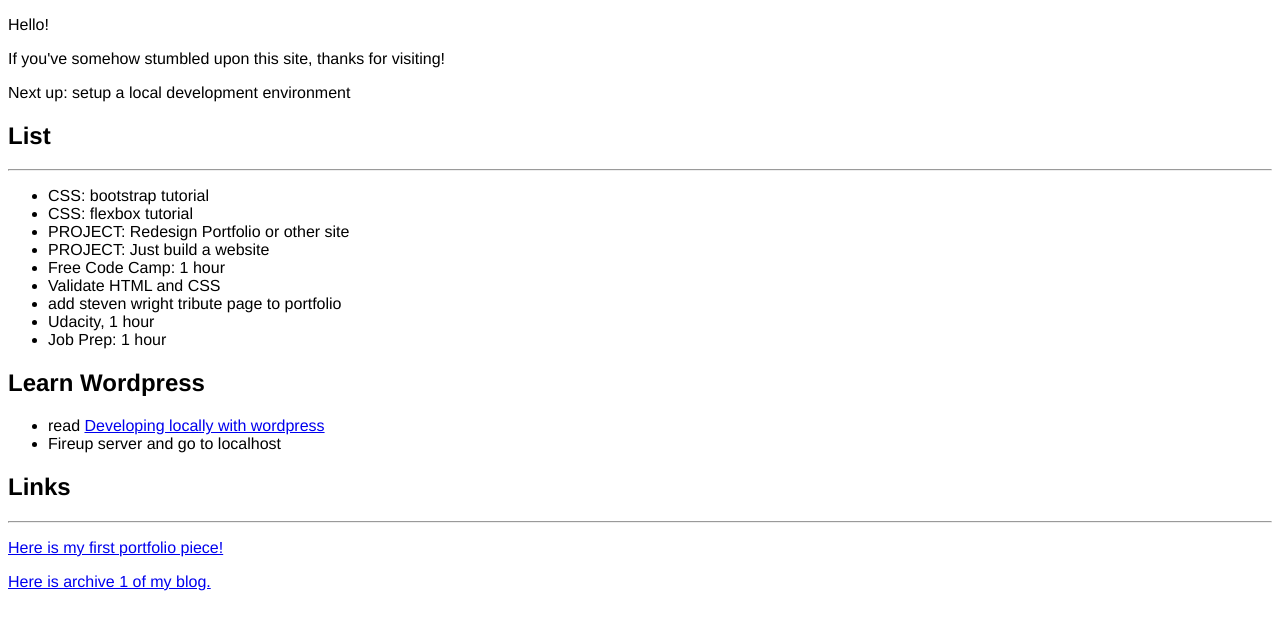
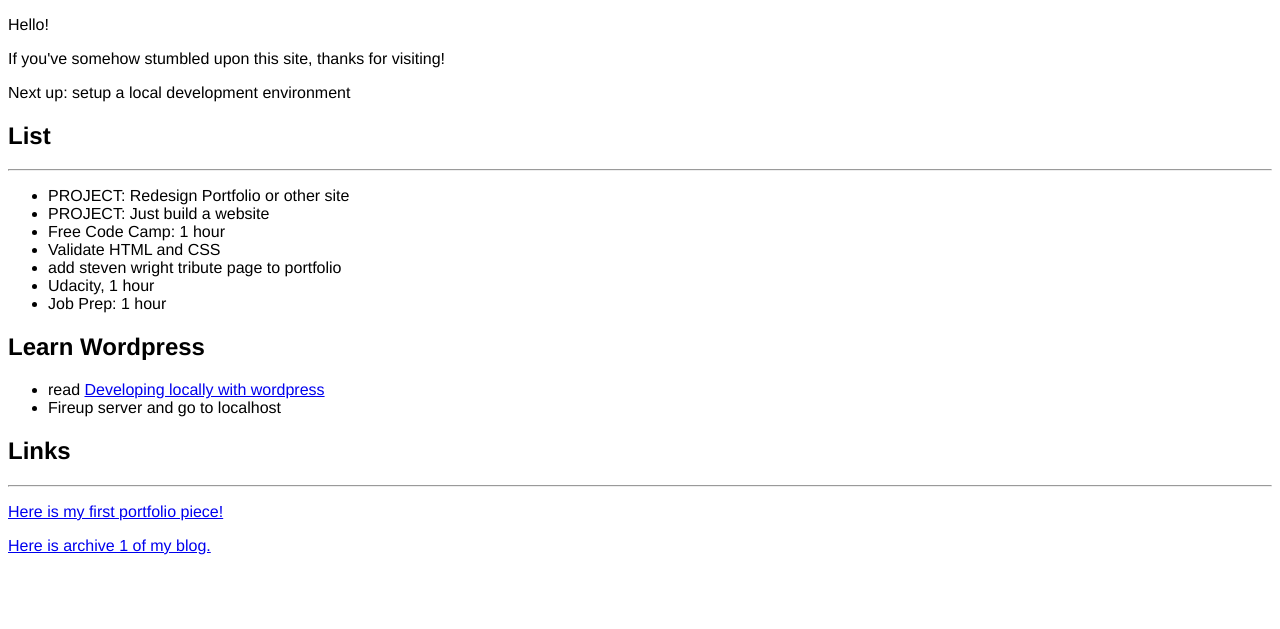
Before and after one commit to keithwgrout/keithwgrout.github.io, a plain HTML site: page index.html in a window 1280 px wide. Shown: the part 105-734 px from the top of the page. Drawn offline with Linux system fonts and the light colour scheme.

Commit message:
update todo

```diff
--- a/index.html
+++ b/index.html
@@ -16,8 +16,6 @@
 	<hr>
 
 	<ul>
-		<li>CSS: bootstrap tutorial</li>
-		<li>CSS: flexbox tutorial</li>
 		<li>PROJECT: Redesign Portfolio or other site</li>
 		<li>PROJECT: Just build a website</li>
 		<li>Free Code Camp: 1 hour</li>
```
